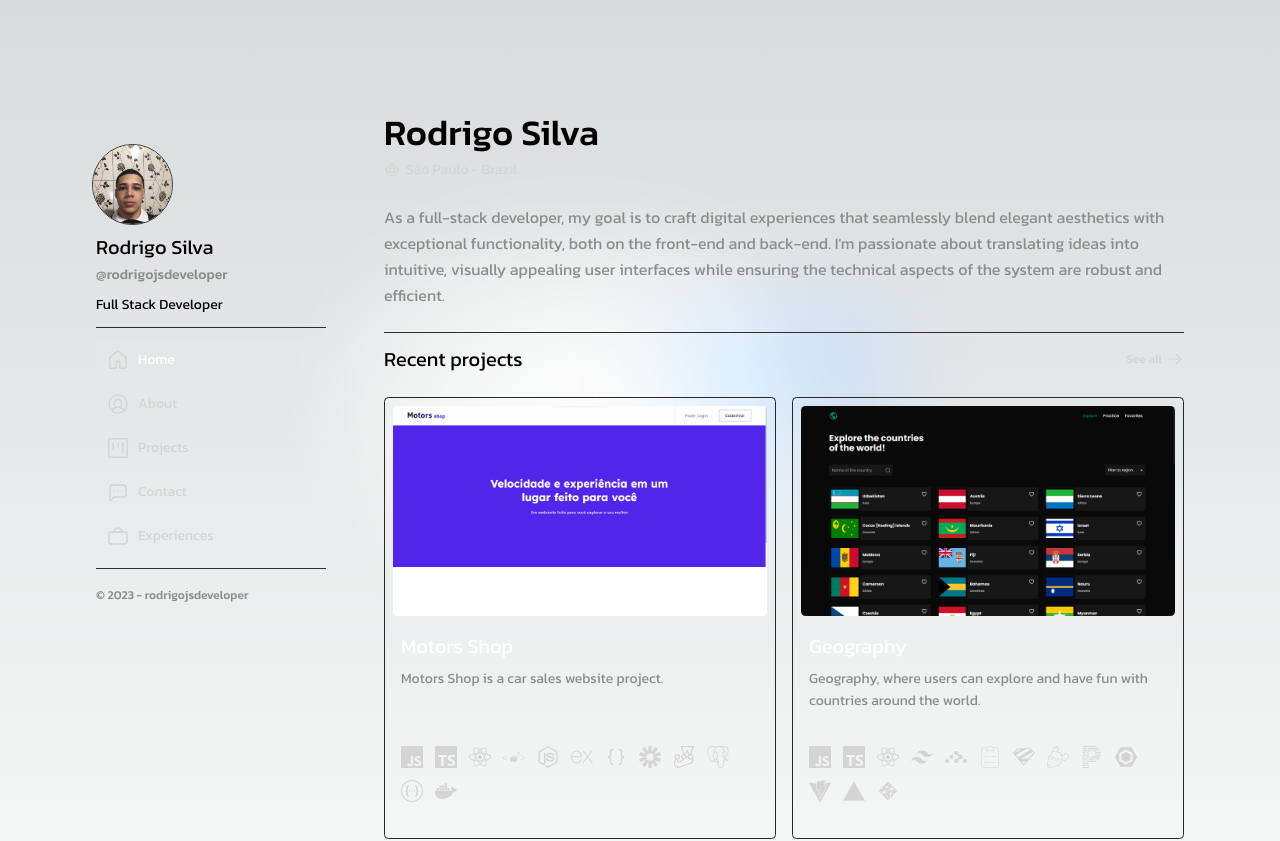
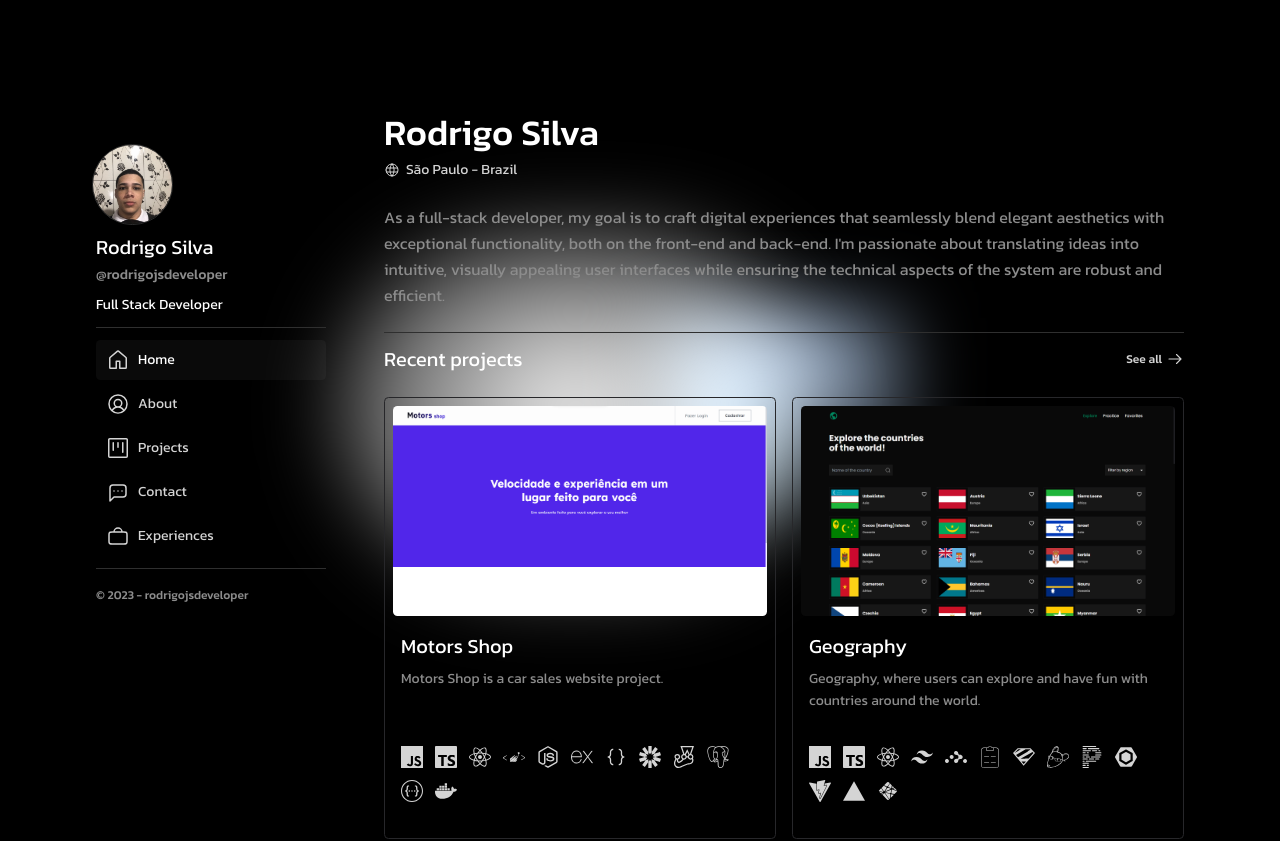
Before and after one commit to rodrigojsdeveloper/rodrigojs.dev, a Next.js app: page / in a window 1280 px wide. Shown: the top 841 px of the page. Built offline with nearby package versions, Linux system fonts and the light colour scheme.

Commit message:
style: remove the setting in global.css that made the background white

```diff
--- a/src/app/globals.css
+++ b/src/app/globals.css
@@ -18,28 +18,10 @@
   -webkit-text-size-adjust: 100%;
 }
 
-button,
-a {
-  transition: 0.5s;
-  cursor: pointer;
-}
-
-a {
-  text-decoration: none;
-}
-
 :root {
-  --foreground-rgb: 0, 0, 0;
-  --background-start-rgb: 214, 219, 220;
-  --background-end-rgb: 255, 255, 255;
-}
-
-@media (prefers-color-scheme: dark) {
-  :root {
-    --foreground-rgb: 255, 255, 255;
-    --background-start-rgb: 0, 0, 0;
-    --background-end-rgb: 0, 0, 0;
-  }
+  --foreground-rgb: 255, 255, 255;
+  --background-start-rgb: 0, 0, 0;
+  --background-end-rgb: 0, 0, 0;
 }
 
 body {
@@ -50,6 +32,16 @@
       rgb(var(--background-end-rgb))
     )
     rgb(var(--background-start-rgb));
+}
+
+button,
+a {
+  transition: 0.5s;
+  cursor: pointer;
+}
+
+a {
+  text-decoration: none;
 }
 
 .centralize-background {
--- a/tailwind.config.ts
+++ b/tailwind.config.ts
@@ -73,11 +73,11 @@
       keyframes: {
         up: {
           from: { opacity: '0', transform: 'translateY(20px)' },
-          to: { opacity: '1', transform: 'translateY(0px)' },
+          to: { opacity: '1', transform: 'translateY(0)' },
         },
         down: {
           from: { opacity: '0', transform: 'translateY(-20px)' },
-          to: { opacity: '1', transform: 'translateY(0px)' },
+          to: { opacity: '1', transform: 'translateY(0)' },
         },
       },
       animation: {
```
